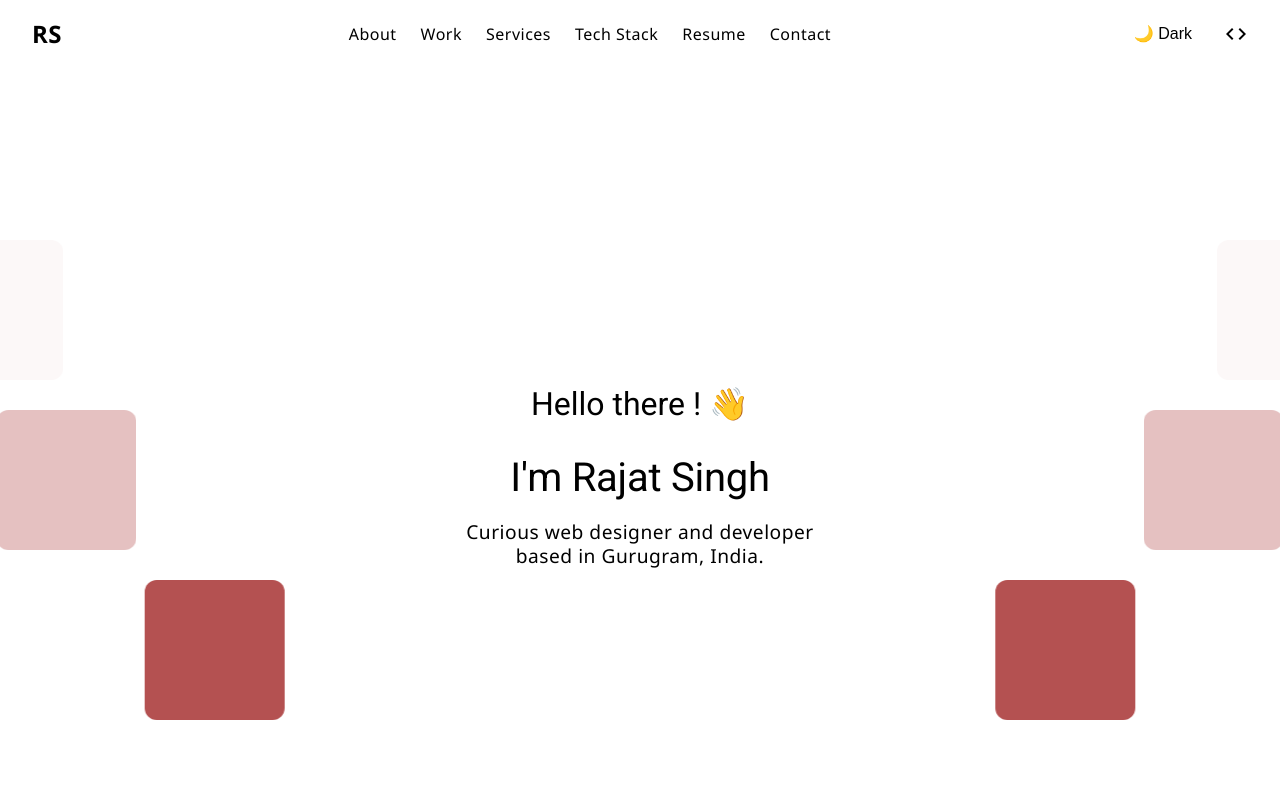
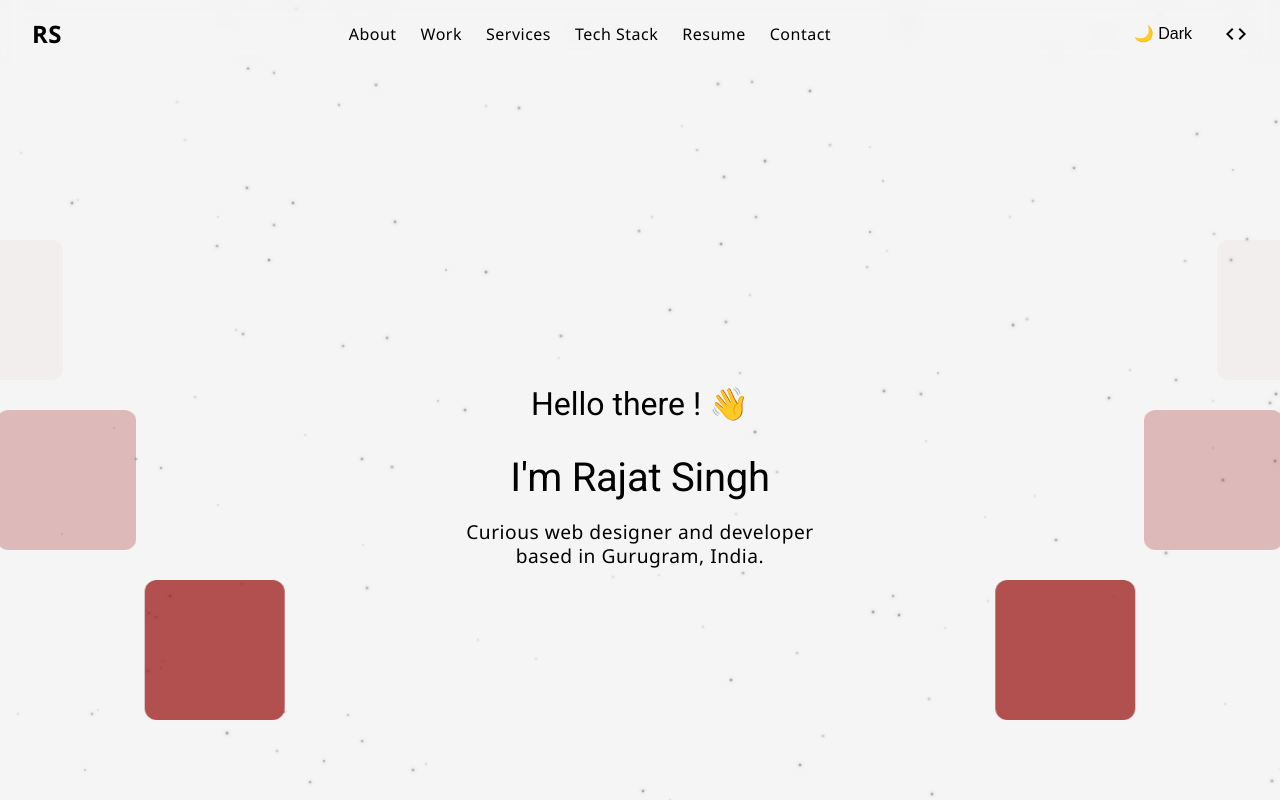
Before and after one commit to RajatSinghrs/portfolio-web, an Angular app: page / in a window 1280 px wide. Shown: the top 802 px of the page. Built offline with nearby package versions, Linux system fonts and the light colour scheme.

Commit message:
starfield added for theme

```diff
--- a/src/app/app.module.ts
+++ b/src/app/app.module.ts
@@ -13,6 +13,7 @@ import { MatIconModule } from '@angular/material/icon';
 import { HttpClientModule, provideHttpClient, withFetch } from '@angular/common/http';
 import { CodePortfolioComponent } from './code-portfolio/code-portfolio.component';
 import { BrowserAnimationsModule } from '@angular/platform-browser/animations';
+import { StarlightComponent } from './starlight/starlight.component';
 
 @NgModule({
   declarations: [
@@ -21,6 +22,7 @@ import { BrowserAnimationsModule } from '@angular/platform-browser/animations';
     HeaderComponent,
     FooterComponent,
     CodePortfolioComponent,
+    StarlightComponent,
   ],
   imports: [
     BrowserModule,
--- a/src/app/landing-page/landing-page.component.html
+++ b/src/app/landing-page/landing-page.component.html
@@ -1,3 +1,5 @@
+<app-starlight [isDarkMode]="isDarkMode"></app-starlight>
+
 <app-header [isDarkMode]="isDarkMode" (themeToggled)="onThemeToggle($event)" [isCodedPortfolio]="false"></app-header>
 
 <main class="sections">
--- /dev/null
+++ b/src/app/starlight/starlight.component.html
@@ -0,0 +1 @@
+<div class="starfield" [ngClass]="{ 'dark': isDarkMode, 'light': !isDarkMode }"></div>
--- /dev/null
+++ b/src/app/starlight/starlight.component.scss
@@ -0,0 +1,44 @@
+.starfield {
+  position: fixed;
+  width: 100vw;
+  height: 100vh;
+  z-index: -1;
+  top: 0;
+  left: 0;
+  overflow: hidden;
+  pointer-events: none;
+
+  &.dark {
+    background: #000;
+  }
+
+  &.light {
+    background: #f5f5f5;
+  }
+
+  .star {
+    position: absolute;
+    width: 2px;
+    height: 2px;
+    background: white;
+    border-radius: 50%;
+    opacity: 0.7;
+    animation: twinkle ease-in-out infinite alternate;
+  }
+
+  @keyframes twinkle {
+    0% {
+      opacity: 0.3;
+      transform: scale(1);
+    }
+    100% {
+      opacity: 1;
+      transform: scale(1.5);
+    }
+  }
+}
+
+.starfield.light .star {
+  background: rgba(120, 120, 120, 0.6);
+  box-shadow: 0 0 3px rgba(120, 120, 120, 0.4);
+}
--- /dev/null
+++ b/src/app/starlight/starlight.component.ts
@@ -0,0 +1,33 @@
+import { Component, ElementRef, Input, OnInit, Renderer2 } from '@angular/core';
+
+@Component({
+  selector: 'app-starlight',
+  templateUrl: './starlight.component.html',
+  styleUrl: './starlight.component.scss'
+})
+export class StarlightComponent  implements OnInit {
+ @Input() isDarkMode = false;
+
+  constructor(private el: ElementRef, private renderer: Renderer2) {}
+
+  ngOnInit(): void {
+    this.createStars();
+  }
+
+  createStars() {
+    const container = this.el.nativeElement.querySelector('.starfield');
+    if (!container) return;
+
+    for (let i = 0; i < 150; i++) {
+      const star = this.renderer.createElement('div');
+      this.renderer.addClass(star, 'star');
+
+      this.renderer.setStyle(star, 'top', `${Math.random() * 100}%`);
+      this.renderer.setStyle(star, 'left', `${Math.random() * 100}%`);
+      this.renderer.setStyle(star, 'animationDelay', `${Math.random() * 3}s`);
+      this.renderer.setStyle(star, 'animationDuration', `${Math.random() * 3 + 2}s`);
+
+      this.renderer.appendChild(container, star);
+    }
+  }
+}
```
Also changed, not shown: 1 other file (tests, documents, lock files or other folders).
